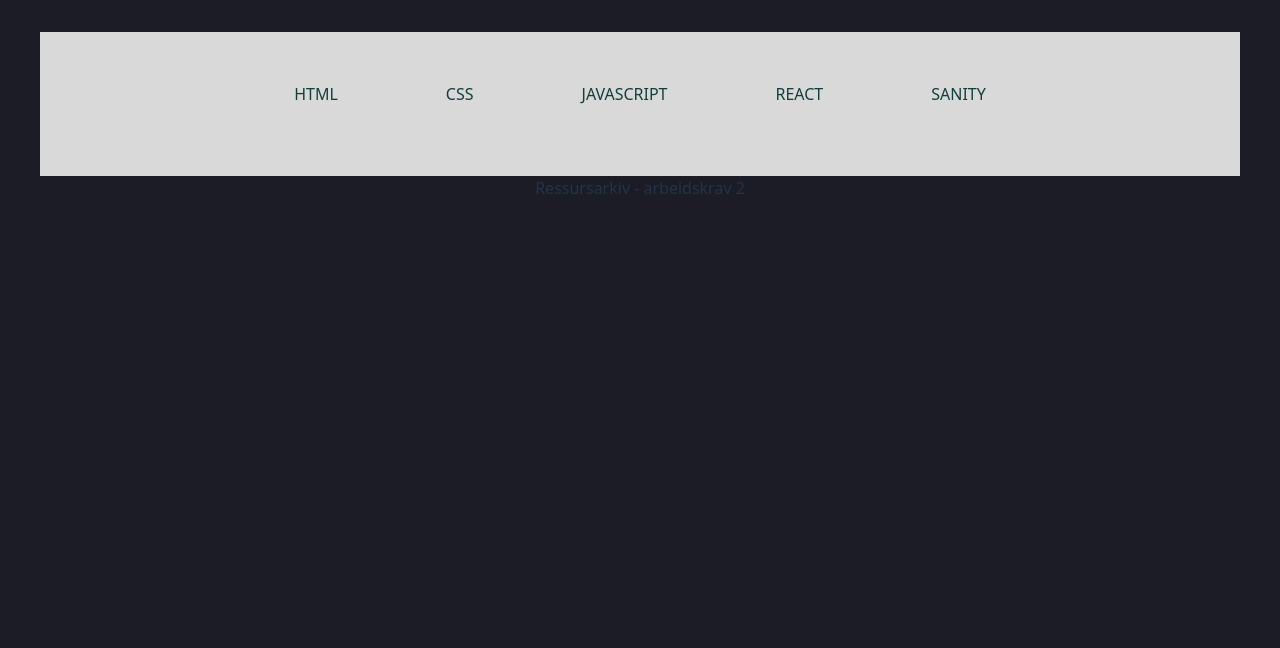
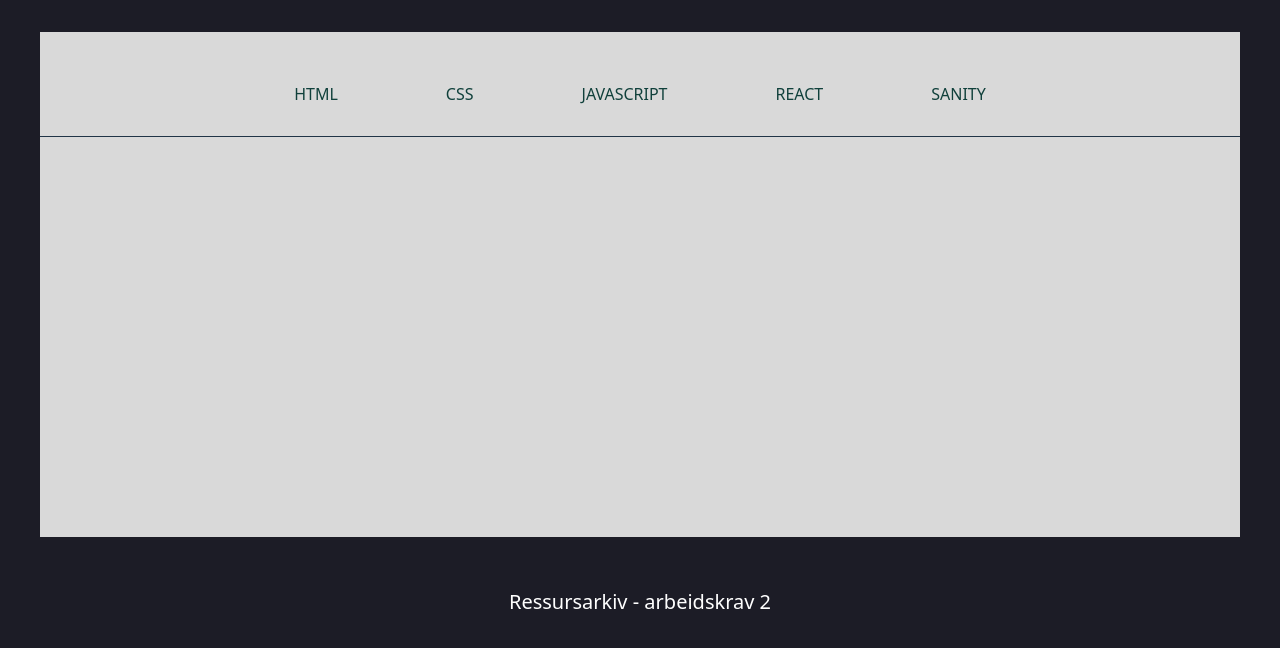
Before and after one commit to jimmyostby/uin25ak2_resourceapp_jimmyo1, a React (Vite) app: page / in a window 1280 px wide. Shown: the top 648 px of the page. Built offline with nearby package versions, Linux system fonts and the light colour scheme.

Commit message:
Oppdatert stilsetting

```diff
--- a/src/styles/styles.scss
+++ b/src/styles/styles.scss
@@ -11,6 +11,7 @@ header{
     align-items: center;
     margin: 0 auto;
     padding-top: 20px;
+    border-bottom: 1px solid;
 
 
     nav{
@@ -36,7 +37,6 @@ header{
             }
 
             a:hover{
-                text-decoration: none;
                 color: #ffffff;
             }
         }
@@ -46,27 +46,38 @@ header{
 main {
     display: flex;
     flex-direction: column;
-    justify-content: center;
+    justify-content: flex-start;
+    position: relative;
     width: 1200px;
-    align-content: baseline;
+    height: 400px;
+    align-content: flex-start;
     background-color: #D9D9D9;
     margin: 0 auto;
     box-sizing: border-box;
     padding: 20px;
+    overflow: auto;
+
+    a{
+        text-decoration: none;
+        color: #0D0D0D;
+    }
 
 
     h1{
+        position: relative;
+        top: 20px;
+        left: 20px;
+        margin-bottom: 40px;
         text-align: left;
-        margin: 30px;
         color: #10403B;
         text-transform: uppercase;
-        font-size: 48px;
+        font-size: 30px;
     }
 
     article{
 
         display: flex;
-        margin: 30px;
+        margin-left: 20px;
         text-align: left;
 
         h3{
@@ -75,11 +86,17 @@ main {
 
         ul{
             list-style: none;
+        }
 
-
-            li{
-                text-decoration: none;
-            }
+        a:hover{
+            color: #ffffff;
         }
     }
 }
+
+footer{
+    margin-top: 50px;
+    color: #ffffff;
+    font-size: 20px;
+    font-weight: 300;
+}
```
